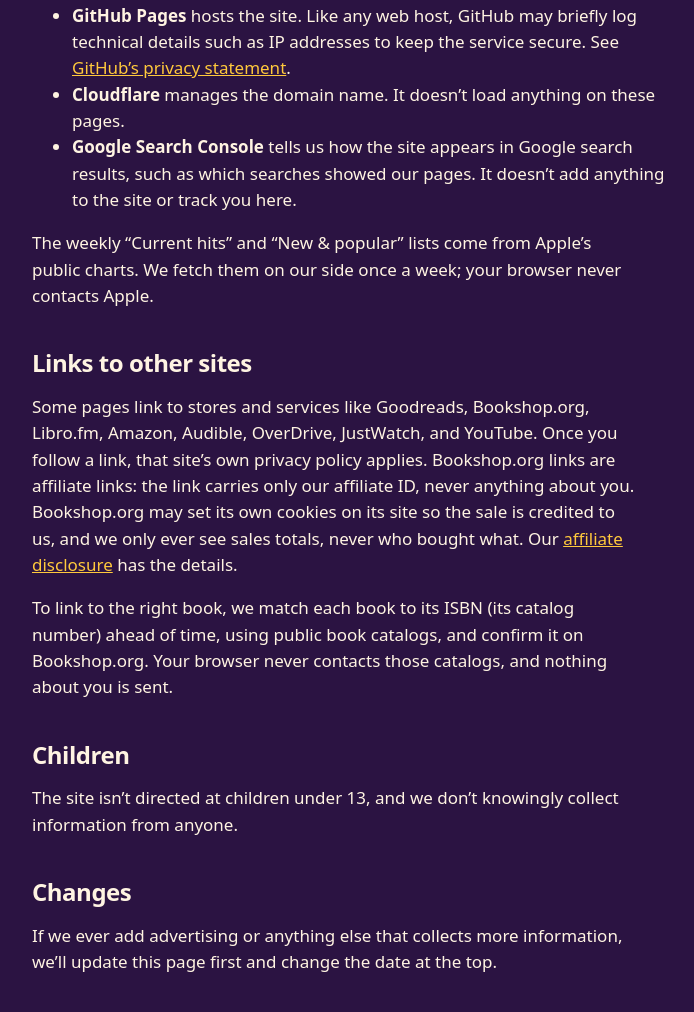
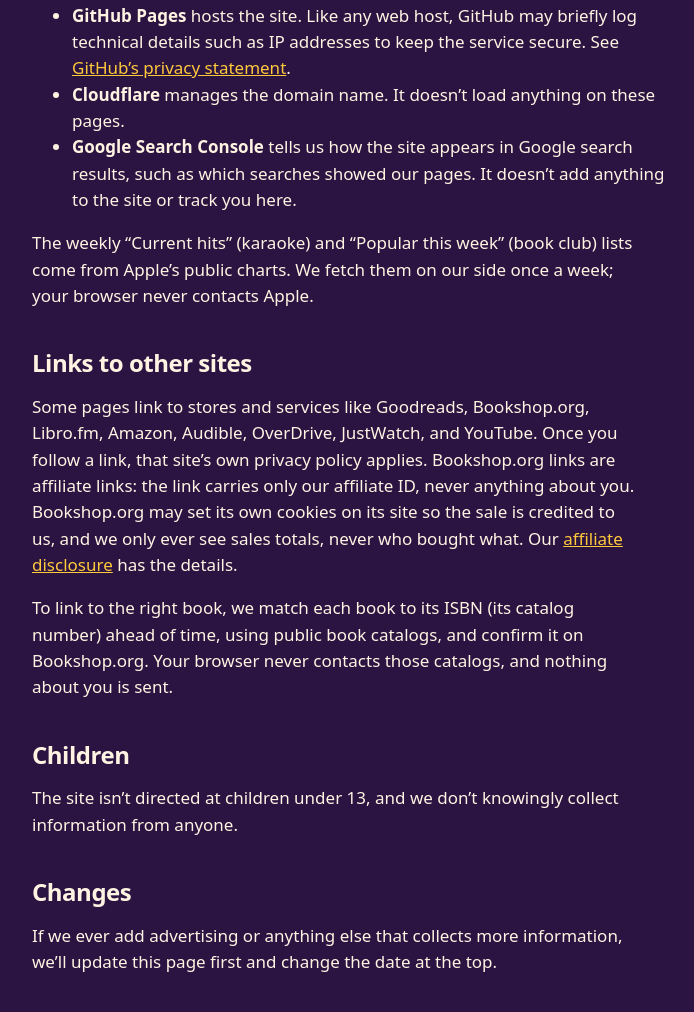
Before and after one commit to marcoac126/party-picker, a plain HTML site: page privacy/index.html in a window 1280 px wide. Shown: the part 1118-2130 px from the top of the page, without its empty margins (272-966 px from the left). Drawn offline with Linux system fonts and the light colour scheme.

Commit message:
v2 review fixes: disclosure above store links, privacy wording; log decision
Co-Authored-By: Claude Opus 5.5 <noreply@anthropic.com>
Claude-Session: https://claude.ai/code/session_01R9vtMENpCdYpU2TyWa27ik

```diff
--- a/privacy/index.html
+++ b/privacy/index.html
@@ -51,7 +51,7 @@
     <li><strong>Cloudflare</strong> manages the domain name. It doesn’t load anything on these pages.</li>
     <li><strong>Google Search Console</strong> tells us how the site appears in Google search results, such as which searches showed our pages. It doesn’t add anything to the site or track you here.</li>
   </ul>
-  <p>The weekly “Current hits” and “New &amp; popular” lists come from Apple’s public charts. We fetch them on our side once a week; your browser never contacts Apple.</p>
+  <p>The weekly “Current hits” (karaoke) and “Popular this week” (book club) lists come from Apple’s public charts. We fetch them on our side once a week; your browser never contacts Apple.</p>
 
   <h2>Links to other sites</h2>
   <p>Some pages link to stores and services like Goodreads, Bookshop.org, Libro.fm, Amazon, Audible, OverDrive, JustWatch, and YouTube. Once you follow a link, that site’s own privacy policy applies. Bookshop.org links are affiliate links: the link carries only our affiliate ID, never anything about you. Bookshop.org may set its own cookies on its site so the sale is credited to us, and we only ever see sales totals, never who bought what. Our <a href="../affiliate-disclosure/">affiliate disclosure</a> has the details.</p>
```
Also changed, not shown: book-club-picker/index.html (+1 -1 lines), 1 other file.
